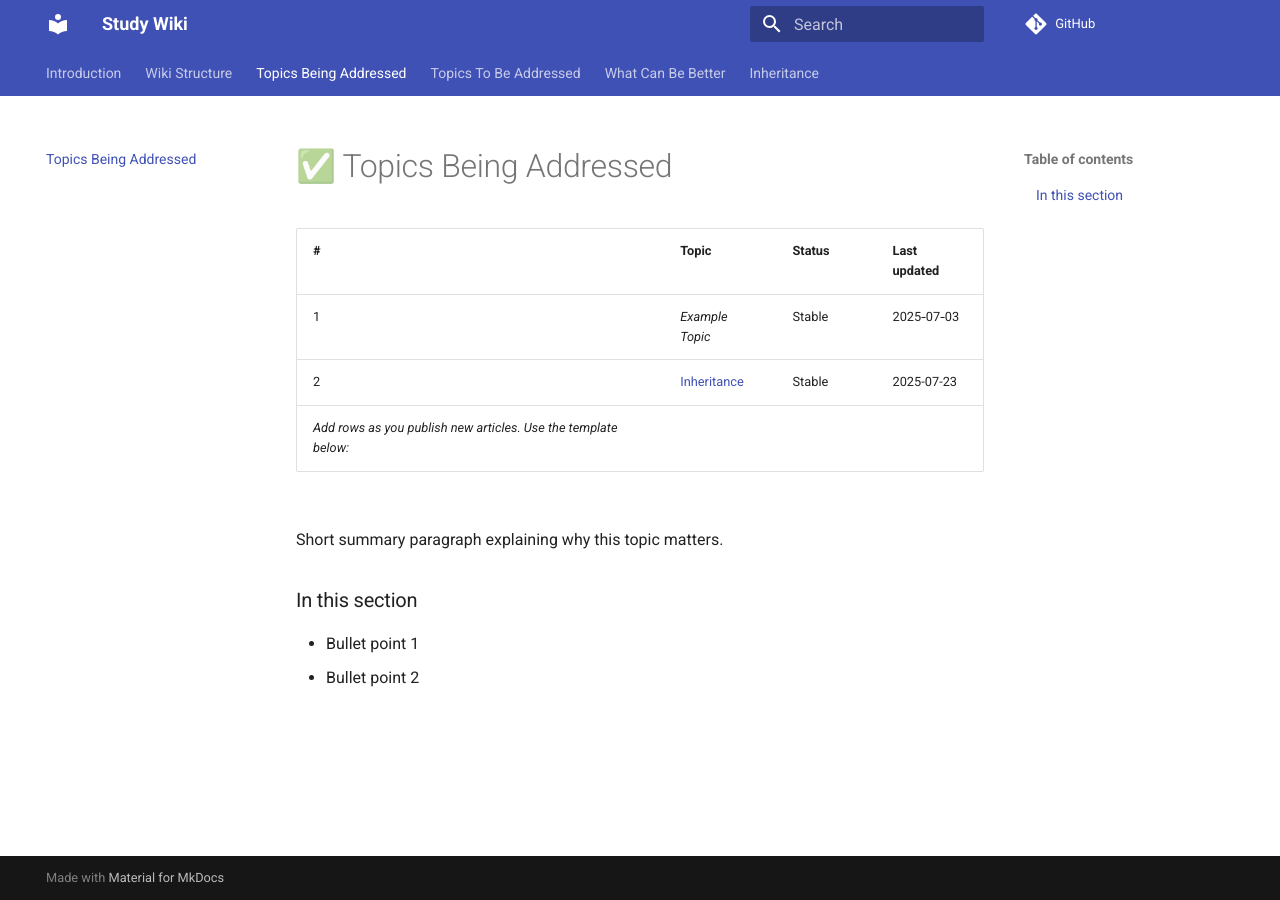
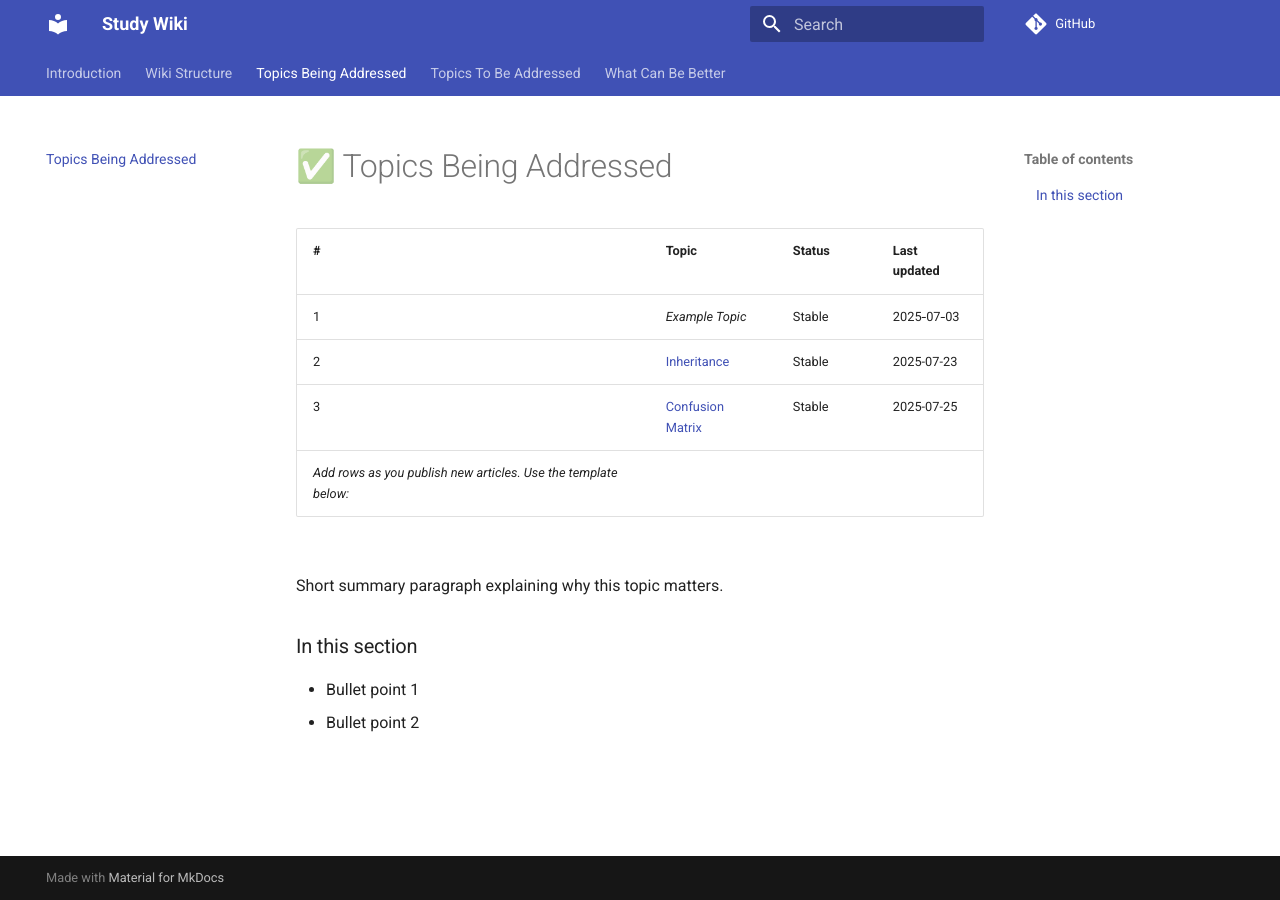
Before and after one commit to julianmfx/study, an MkDocs documentation site: the page built from docs/02-Topics-Being-Addressed.md, in a window 1280 px wide. Built offline with MkDocs 1.6.1 and Material for MkDocs 9.7.7, drawn with Linux system fonts in a browser that asks for light colours; comment, search, counter and statistics services are not loaded.

Commit message:
fix(links): actual structure now links doc files

```diff
--- a/docs/02-Topics-Being-Addressed.md
+++ b/docs/02-Topics-Being-Addressed.md
@@ -3,7 +3,8 @@
 | # | Topic | Status | Last updated |
 |---|-------|--------|--------------|
 | 1 | *Example Topic* | Stable | 2025‑07‑03 |
-| 2 | [Inheritance](05-Inheritance.md) | Stable | 2025-07-23 |
+| 2 | [Inheritance](core/05-Inheritance.md) | Stable | 2025-07-23 |
+| 3 | [Confusion Matrix](core/06-Confusion-Matrix.md) | Stable | 2025-07-25 |
 _Add rows as you publish new articles. Use the template below:_
 
 ## <Topic Name>
--- a/mkdocs.yml
+++ b/mkdocs.yml
@@ -9,7 +9,7 @@
   - Topics Being Addressed: 02-Topics-Being-Addressed.md
   - Topics To Be Addressed: 03-Topics-To-Be-Addressed.md
   - What Can Be Better: 04-What-Can-Be-Better.md
-  - Inheritance: 05-Inheritance.md
+
 theme:
   name: material  # https://squidfunk.github.io/mkdocs-material/
   features:
```
Also changed, not shown: docs/core/.pages.
